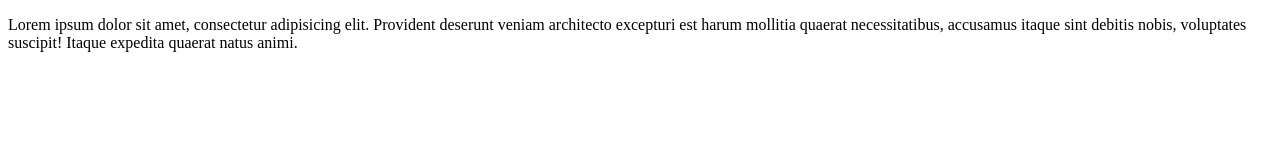
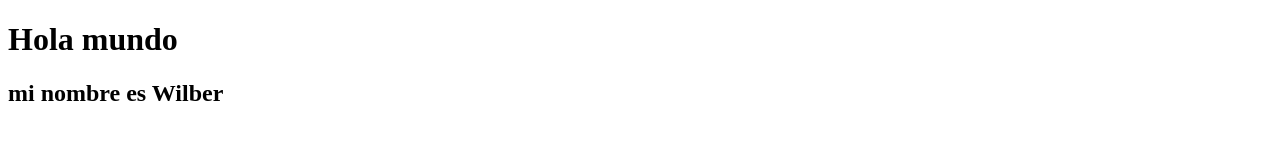
Before and after one commit to wilber2020/preWorkRep, a plain HTML site: page index.html in a window 1280 px wide. Drawn offline with Linux system fonts and the light colour scheme.

Commit message:
segundo commit

```diff
--- a/index.html
+++ b/index.html
@@ -6,7 +6,7 @@
     <title>Hola</title>
 </head>
 <body>
-    <p>Lorem ipsum dolor sit amet, consectetur adipisicing elit. Provident deserunt veniam architecto excepturi est harum mollitia quaerat necessitatibus, accusamus itaque sint debitis nobis, voluptates suscipit! Itaque expedita quaerat natus animi.</p>
-
+     <h1>Hola mundo</h1>
+     <h2>mi nombre es Wilber</h2>
 </body>
 </html>
```
